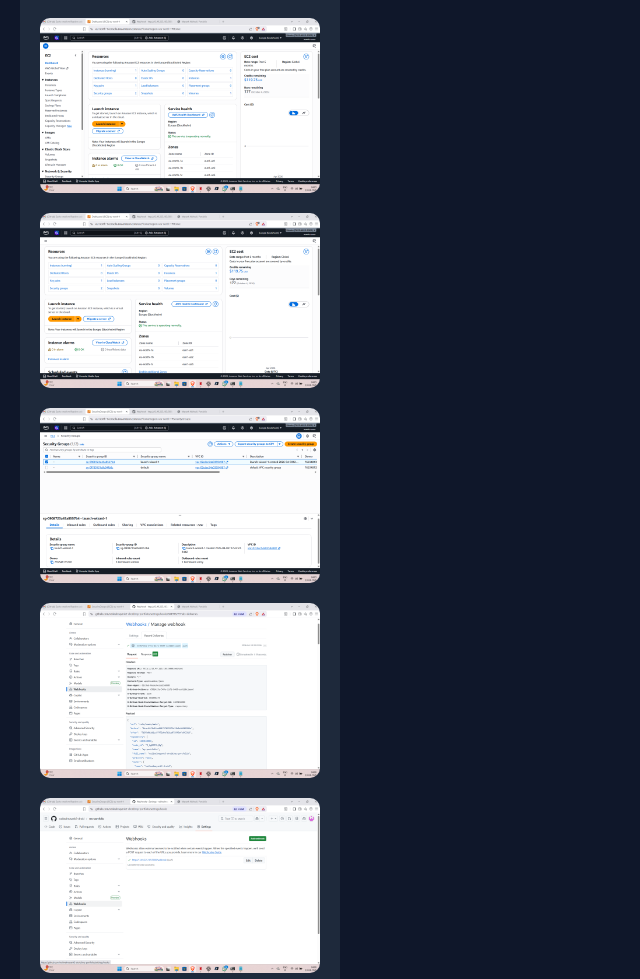
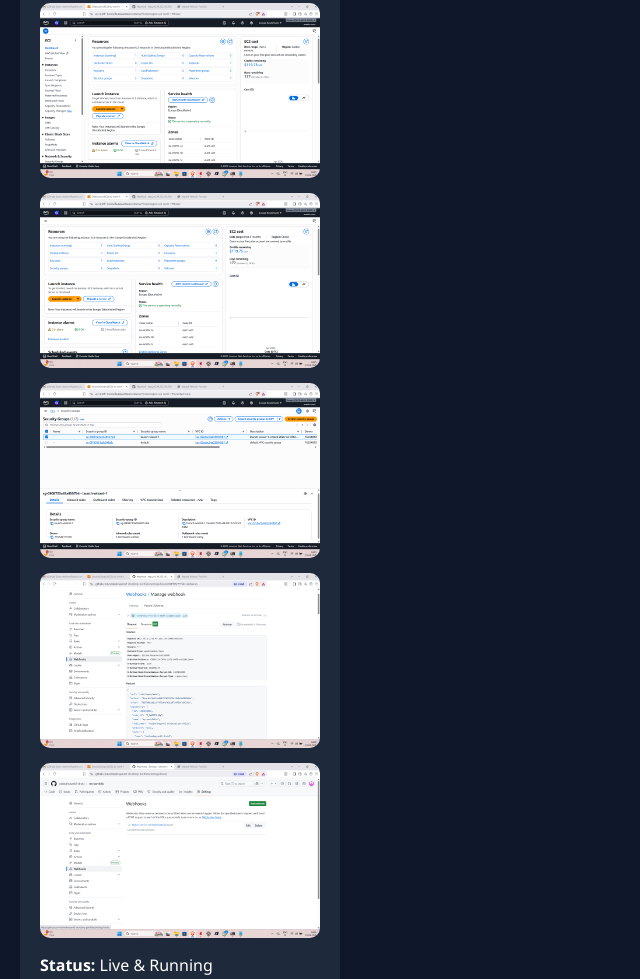
Before and after one commit to nailwalmayank3-droid/my-portfolio, a plain HTML site: page index.html in a window 1280 px wide. Shown: the part 1708-2687 px from the top of the page, without its empty margins (0-640 px from the left). Drawn offline with Linux system fonts and the light colour scheme.

Commit message:
Converted images to grid

```diff
--- a/index.html
+++ b/index.html
@@ -85,11 +85,13 @@
             <li>✔ GitHub Integration</li>
             <li>✔ Auto Deployment (CI/CD)</li>
         </ul>
-<img src="images/ec2dashboard.png" class="project-img">
-<img src="images/ec2dashboard2.png" class="project-img">
-<img src="images/ec2securitygroup.png" class="project-img">
-<img src="images/webhook.png" class="project-img">
-<img src="images/webhook1.png" class="project-img">
+<div class="image-grid">
+    <img src="images/ec2dashboard.png">
+    <img src="images/ec2dashboard2.png">
+    <img src="images/ec2securitygroup.png">
+    <img src="images/webhook.png">
+    <img src="images/webhook1.png">
+</div>
 
         <p><strong>Status:</strong> Live & Running</p>
     </div>
--- a/style.css
+++ b/style.css
@@ -207,3 +207,19 @@ footer {
 .project-img:hover {
     transform: scale(1.02);
 }
+.image-grid {
+    display: grid;
+    grid-template-columns: repeat(auto-fit, minmax(250px, 1fr));
+    gap: 15px;
+    margin-top: 15px;
+}
+
+.image-grid img {
+    width: 100%;
+    border-radius: 10px;
+    transition: 0.3s;
+}
+
+.image-grid img:hover {
+    transform: scale(1.05);
+}
```
